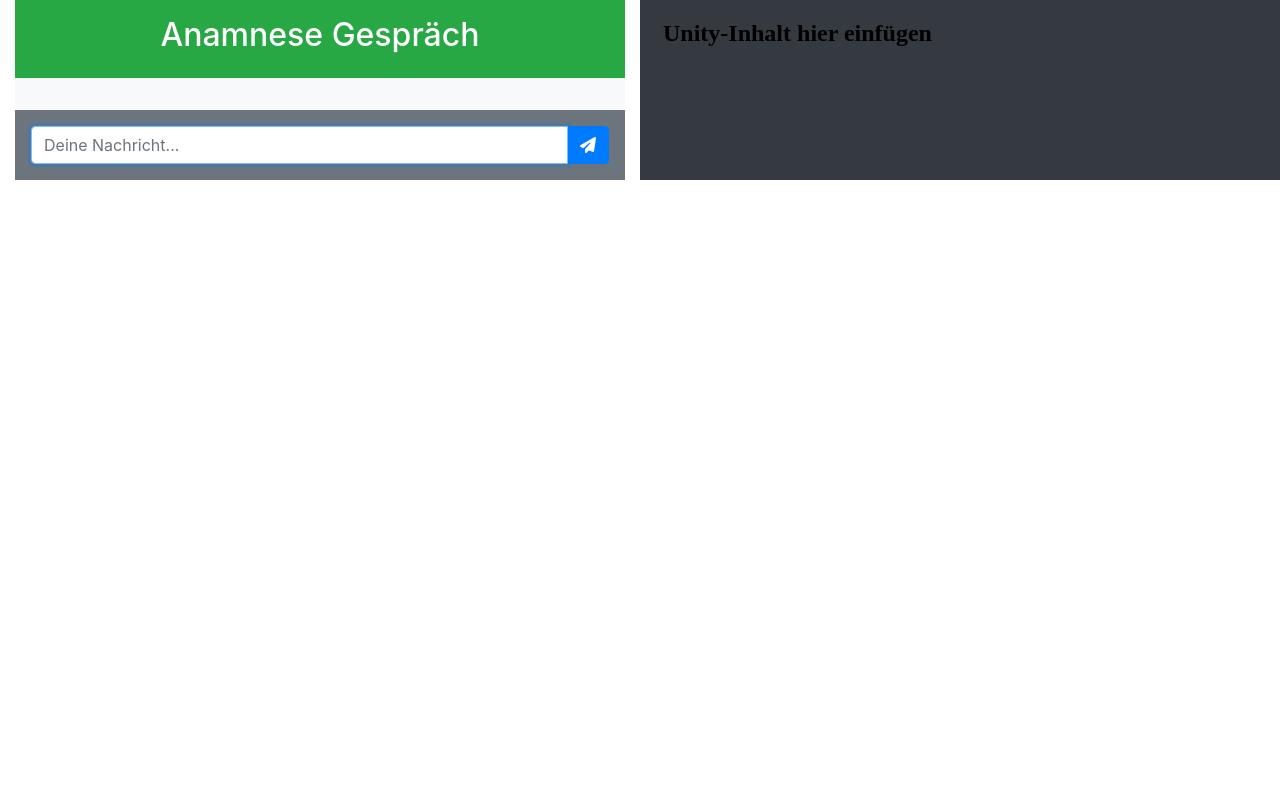
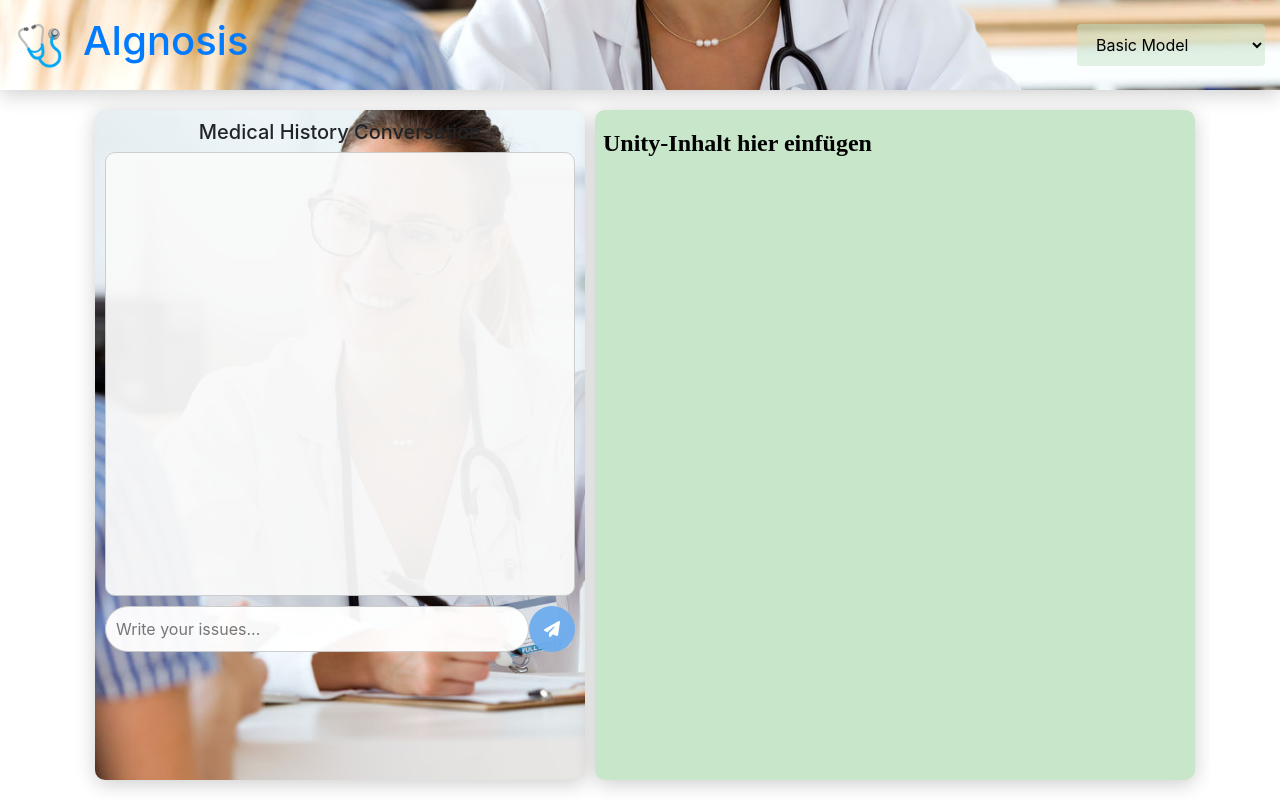
Before and after one commit to SISCHM/AIgnosis, a Flask app: page / in a window 1280 px wide. Run offline with Flask 3, Linux system fonts and the light colour scheme; some libraries are stand-ins or nearby versions.

Commit message:
frontend changes

```diff
--- a/DocAnamnesis/app.py
+++ b/DocAnamnesis/app.py
@@ -3,30 +3,33 @@ from src.utils.functions import process_user_input
 from src import Anamnesis
 app = Flask(__name__)
 
+
 @app.route('/')
 def index():
     return render_template('index.html')
 
-@app.route('/api/message', methods=['POST'])
-def message():
-    data = request.get_json()
-    user_message = data.get('message')
-    if user_message:
-        response = process_user_input(user_message)  # Bereits implementierte Funktion aufrufen
-        return jsonify({'response': response})
-    return jsonify({'response': 'Keine Nachricht erhalten.'}), 400
+# @app.route('/api/message', methods=['POST'])
+# def message():
+#     data = request.get_json()
+#     user_message = data.get('message')
+#     if user_message:
+#         response = process_user_input(user_message)  # Bereits implementierte Funktion aufrufen
+#         return jsonify({'response': response})
+#     return jsonify({'response': 'Keine Nachricht erhalten.'}), 400
 
 ########### Example implementation and how to call it: ####################
 anamnesis = Anamnesis.Anamnesis()
+last_question = ""
 @app.route('/chat', methods=['POST'])
 def chat():
-    data = request.json
-    last_question = data.get('last_question')
+    global last_question
+    data = request.get_json()
+    #last_question = data.get('last_question')
     answer = data.get('answer')
 
     # Process the customer's response and decide the next step
     result = anamnesis.process_response(last_question, answer)
-
+    last_question = result['content']
     # Format and return the response to the web app
     if result['type'] == 'diagnosis':
         return jsonify({
--- a/DocAnamnesis/src/Anamnesis.py
+++ b/DocAnamnesis/src/Anamnesis.py
@@ -1,4 +1,4 @@
-import LLM_init
+from . import LLM_init
 
 class Anamnesis:
     def __init__(self):
--- a/DocAnamnesis/static/css/style.css
+++ b/DocAnamnesis/static/css/style.css
@@ -1,103 +1,162 @@
-/* Allgemeine Stile */
 body {
+    margin: 0;
     font-family: 'Roboto', sans-serif;
-    background-color: #f9f9f9;
-    margin: 0;
-    padding: 0;
-    /* Neue Flexbox-Eigenschaften für Zentrierung */
     display: flex;
-    justify-content: center; /* Horizontale Zentrierung */
-    align-items: center;     /* Vertikale Zentrierung */
+    flex-direction: column;
     height: 100vh;
+    overflow-y: auto;
+}
+
+header {
+    background-color: #007BFF;
+    color: #007BFF;
+    padding: 15px;
+    display: flex;
+    align-items: center;
+
+    box-shadow: 0 4px 20px rgba(0, 0, 0, 0.2);
+
+    background-image: url('doc.jpg'); /* Percorso dell'immagine di sfondo */
+    background-size: cover; /* Adatta l'immagine per coprire l'intero sfondo */
+    background-position: center; /* Centra l'immagine */
+    background-repeat: no-repeat; /* Non ripetere l'immagine */
+}
+
+.logo {
+    margin-right: 10px; /* Spazio tra l'icona e il titolo */
+}
+
+.logo svg {
+    width: 40px; /* Larghezza dell'icona */
+    height: 40px; /* Altezza dell'icona */
+    fill: white; /* Colore dell'icona */
 }
 
 .container {
     display: flex;
-    height: 80vh; /* Feste Höhe von 80% der Ansichtshöhe */
-    width: 90%;    /* Optional: Breite auf 90% des Viewports setzen */
-    max-width: 1200px; /* Optional: Maximale Breite für größere Bildschirme */
-    background-color: #fff;
-    border-radius: 15px; /* Abgerundete Ecken */
-    box-shadow: 0 4px 8px rgba(0, 0, 0, 0.1); /* Optional: Schatten für Tiefeneffekt */
-    overflow: hidden; /* Damit die inneren Elemente nicht über die abgerundeten Ecken hinausragen */
+    flex: 1;
+    padding: 20px;
+    overflow: hidden; /* Aggiunto per evitare il trabocco */
+    overflow-y: auto;
 }
 
-/* Chat-Bereich */
-.chat-section {
+.column {
     flex: 1;
+    padding: 10px;
+    border: 1px solid #ccc;
+    margin: 0 10px;
+    box-shadow: 0 4px 20px rgba(0, 0, 0, 0.2);
+    display: flex;
+    flex-direction: column; /* Rendi la colonna verticale */
+    background-color: #f9f9f9;
+    border-radius: 10px;
+    border: none;
+
+    background-image: url('doc.jpg'); /* Percorso dell'immagine di sfondo */
+    background-size: cover; /* Adatta l'immagine per coprire l'intero sfondo */
+    background-position: center; /* Centra l'immagine */
+    background-repeat: no-repeat; /* Non ripetere l'immagine */
+}
+
+.chat-area {
     display: flex;
     flex-direction: column;
-    border-right: 1px solid #ddd;
-    background-color: #fff;
-    border-top-left-radius: 15px;    /* Obere linke Ecke abrunden */
-    border-bottom-left-radius: 15px; /* Untere linke Ecke abrunden */
-}
-
-.chat-header {
-    padding: 20px;
-    background-color: #4CAF50; /* Grüner Header */
-    color: white;
-    text-align: center;
-    border-top-left-radius: 15px;    /* Obere linke Ecke abrunden */
+    flex: 1; /* Occupa lo spazio disponibile */
+    margin-bottom: 10px; /* Spazio tra la chat e il footer */
+    height: 80%; /* Imposta l'altezza massima al 100% del div contenitore */
+    max-height: 500px;
+    opacity: 0.95;
 }
 
 .chat-window {
-    flex: 1;
-    padding: 20px;
-    overflow-y: auto;
-    background-color: #f1f1f1;
+    flex: 1; /* Occupa lo spazio disponibile */
+    max-height: 100%; /* Imposta l'altezza massima al 100% del div contenitore */
+    overflow-y: hidden; /* Nasconde la barra di scorrimento */
+    border: 1px solid #ccc;
+    padding: 10px;
+    background-color: #f9f9f9;
+    border-radius: 10px;
 }
 
-.chat-input {
-    display: flex;
-    padding: 10px 20px;
-    background-color: #eee;
-    border-top: 1px solid #ddd;
+/* Mostra la barra di scorrimento solo quando l'elemento è in stato hover */
+.chat-window:hover {
+    overflow-y: auto; /* Abilita la barra di scorrimento al passaggio del mouse */
 }
 
-.chat-input input {
+/* Nasconde le barre di scorrimento per i browser webkit (Chrome, Safari) */
+.chat-window::-webkit-scrollbar {
+    display: none; /* Nasconde la barra di scorrimento */
+}
+
+/* Nasconde le barre di scorrimento per Firefox */
+.chat-window {
+    scrollbar-width: none; /* Nasconde la barra di scorrimento per Firefox */
+}
+
+
+.input-area {
+    display: flex;
+    margin-top: 10px;
+    outline: none;
+    justify-content: flex-end; /* Posiziona il contenuto in fondo al contenitore */
+}
+
+input[type="text"] {
     flex: 1;
     padding: 10px;
     border: 1px solid #ccc;
-    border-radius: 25px;
+    border-radius: 50px;
     outline: none;
-    font-size: 16px;
+
 }
 
-.chat-input button {
+button {
+    padding: 10px 15px; /* Padding interno */
     margin-left: 10px;
-    padding: 10px 20px;
-    background-color: #4CAF50; /* Grüner Button */
-    color: white;
-    border: none;
-    border-radius: 25px;
-    cursor: pointer;
-    font-size: 16px;
-    transition: background-color 0.3s;
+    background-color: #6eacee; /* Colore di sfondo */
+    color: white; /* Colore del testo */
+    border: none; /* Nessun bordo */
+    border-radius: 4px; /* Bordi arrotondati */
+    cursor: pointer; /* Cambia il cursore a mano */
+    outline: none; /* Rimuove il contorno di default */
+    transition: background-color 0.3s ease; /* Transizione del colore di sfondo */
 }
 
-.chat-input button:hover {
-    background-color: #45a049;
+button:focus {
+    outline: none; /* Rimuove il contorno quando il pulsante è selezionato */
+    border-radius: 4px; /* Bordi arrotondati */
+
 }
 
-/* Unity-Einbindung */
-.unity-section {
-    width: 600px; /* Beibehalten oder nach Bedarf anpassen */
-    background-color: #000;
-    border-top-right-radius: 15px;    /* Obere rechte Ecke abrunden */
-    border-bottom-right-radius: 15px; /* Untere rechte Ecke abrunden */
-
-    /* Hinzugefügte Eigenschaften für den rechten Abstand */
-    padding-right: 20px;               /* Rechter Abstand */
-    box-sizing: border-box;            /* Padding innerhalb der Breite */
+button:hover {
+    background-color: #007BFF; /* Colore di sfondo al passaggio del mouse */
+    border-radius: 4px; /* Mantieni i bordi arrotondati */
 }
 
-.unity-section iframe {
-    border-radius: 15px;
-    overflow: hidden;
+#modelSelect {
+    padding: 10px 15px; /* Padding interno */
+    margin-left: 10px;
+    background-color: rgba(200, 230, 201, 0.5); /* Colore di sfondo */
+    color: black; /* Colore del testo */
+    border: none; /* Nessun bordo */
+    border-radius: 4px; /* Bordi arrotondati */
+    cursor: pointer; /* Cambia il cursore a mano */
+    outline: none; /* Rimuove il contorno di default */
+    transition: background-color 0.3s; /* Transizione del colore di sfondo */
 }
 
-/* Chat-Nachrichten */
+#modelSelect option {
+    background-color: rgba(200, 230, 201, 0.5); /* Colore di sfondo delle opzioni */
+    color: black; /* Colore del testo delle opzioni */
+}
+
+
+footer {
+    text-align: center;
+    background-color: #f1f1f1;
+
+}
+
 .message {
     display: flex;
     margin-bottom: 15px;
@@ -133,23 +192,24 @@ body {
     border-top-right-radius: 0;
 }
 
-/* Scrollbar-Stile (optional, für Webkit) */
-.chat-window::-webkit-scrollbar {
-    width: 8px;
+
+/* Unity-Einbindung */
+.unity-section {
+    width: 600px; /* Beibehalten oder nach Bedarf anpassen */
+    background-color: #c8e6c9;
+    border-radius: 10px;
+    box-shadow: 0 4px 20px rgba(0, 0, 0, 0.2);
+
+    /* Hinzugefügte Eigenschaften für den rechten Abstand */
+    padding-right: 20px;               /* Rechter Abstand */
+    box-sizing: border-box;            /* Padding innerhalb der Breite */
 }
 
-.chat-window::-webkit-scrollbar-track {
-    background: #f1f1f1;
+.unity-section iframe {
+    border-radius: 15px;
+    overflow: hidden;
 }
 
-.chat-window::-webkit-scrollbar-thumb {
-    background: #ccc;
-    border-radius: 4px;
-}
-
-.chat-window::-webkit-scrollbar-thumb:hover {
-    background: #aaa;
-}
 
 /* Responsive Design */
 @media (max-width: 1200px) {
--- a/DocAnamnesis/static/js/main.js
+++ b/DocAnamnesis/static/js/main.js
@@ -8,55 +8,60 @@ document.getElementById('user-input').addEventListener('keypress', function(e) {
 function sendMessage() {
     const input = document.getElementById('user-input');
     const message = input.value.trim();
+
+    console.log('User input:', message);
+
     if (message === "") return;
 
     appendMessage('user', message);
     input.value = '';
 
-    fetch('/api/message', {
+
+    fetch('/chat', {
         method: 'POST',
         headers: { 'Content-Type': 'application/json' },
-        body: JSON.stringify({ message: message })
+        body: JSON.stringify({answer: message})
     })
     .then(response => {
         if (!response.ok) {
-            throw new Error('Netzwerkantwort war nicht ok');
+            throw new Error('Network response was not ok');
         }
         return response.json();
     })
     .then(data => {
         appendMessage('doctor', data.response);
-        // Optional: Trigger Unity-Arzt-Aktionen hier
+        // Optional: Trigger Unity doctor actions here
     })
     .catch(error => {
-        appendMessage('system', 'Es gab ein Problem mit deiner Anfrage.');
-        console.error('Fehler:', error);
+        appendMessage('system', 'There was a problem with your request.');
+        console.error('Error:', error);
     });
+
 }
 
 function appendMessage(sender, message) {
     const chatLog = document.getElementById('chat-log');
 
-    // Erstelle das Nachrichten-Container-Element
+    // Create the message container element
     const messageElement = document.createElement('div');
     messageElement.classList.add('message', sender);
 
-    // Erstelle die Sprechblase
+    // Create the speech bubble
     const bubble = document.createElement('div');
     bubble.classList.add('bubble');
     bubble.textContent = message;
 
-    // Füge die Sprechblase dem Nachrichten-Container hinzu
+    // Add the speech bubble to the message container
     messageElement.appendChild(bubble);
 
-    // Füge die Nachricht dem Chat-Log hinzu
+    // Add the message to the chat log
     chatLog.appendChild(messageElement);
 
-    // Scrollt automatisch nach unten
+    // Automatically scroll to the bottom
     chatLog.scrollTop = chatLog.scrollHeight;
 }
 
-// main.js (Am Ende des Dokuments hinzufügen)
+// main.js (Add at the end of the document)
 window.onload = function() {
     document.getElementById('user-input').focus();
 };
--- a/DocAnamnesis/static/unity/index.html
+++ b/DocAnamnesis/static/unity/index.html
@@ -6,5 +6,7 @@
 </head>
 <body>
     <h2>Unity-Inhalt hier einfügen</h2>
+    <div id="chat-log"></div>
+
 </body>
 </html>
--- a/DocAnamnesis/templates/index.html
+++ b/DocAnamnesis/templates/index.html
@@ -3,39 +3,51 @@
 <head>
     <meta charset="UTF-8">
     <title>Anamnese Chat</title>
-    <link rel="stylesheet" href="{{ url_for('static', filename='css/styles.css') }}">
+    <link rel="stylesheet" href="{{ url_for('static', filename='css/style.css') }}">
     <!-- Optional: Google Fonts für ein modernes Schriftbild -->
     <link href="https://fonts.googleapis.com/css2?family=Roboto:wght@400;500;700&display=swap" rel="stylesheet">
     <link rel="stylesheet" href="https://cdnjs.cloudflare.com/ajax/libs/font-awesome/6.4.0/css/all.min.css">
     <link href="https://maxcdn.bootstrapcdn.com/bootstrap/4.5.2/css/bootstrap.min.css" rel="stylesheet">
 </head>
-<body>
-    <div class="container-fluid h-100">
-        <div class="row h-100">
-            <!-- Chat-Bereich -->
-            <div class="col-md-6 d-flex flex-column">
-                <div class="chat-header bg-success text-white text-center py-3">
-                    <h2>Anamnese Gespräch</h2>
-                </div>
-                <div class="chat-window flex-grow-1 p-3 overflow-auto bg-light">
-                    <!-- Chat-Nachrichten -->
-                </div>
-                <div class="chat-input p-3 bg-secondary">
-                    <div class="input-group">
-                        <input type="text" id="user-input" class="form-control" placeholder="Deine Nachricht..." aria-label="Nachricht eingeben">
-                        <div class="input-group-append">
-                            <button class="btn btn-primary" id="send-button" type="button"><i class="fas fa-paper-plane"></i></button>
-                        </div>
-                    </div>
+<body style="background-color: white">
+
+    <header>
+        <div class="row align-items-center">
+            <div class="col-md-6 d-flex align-items-center"> <!-- Aggiungi d-flex e align-items-center -->
+                <div class="logo" style='font-size:40px;'>🩺</div> <!-- &#x1F5EB; -->
+                <h1 class="ml-2">AIgnosis</h1> <!-- Aggiungi margine a sinistra -->
+            </div>
+            <div class="col-md-6 text-right">
+                <div class="dropdown">
+                    <!--label for="modelSelect">Select model:</label-->
+                    <select id="modelSelect">
+                        <option value="base">Basic Model</option>
+                        <option value="fine-tuned">Fine-Tuned Model</option>
+                    </select>
                 </div>
             </div>
-
-            <!-- Unity-Einbindung -->
-            <div class="col-md-6 bg-dark">
-                <iframe src="{{ url_for('static', filename='unity/index.html') }}" class="w-100 h-100" frameborder="0"></iframe>
+        </div>
+    </header>
+    <div class="container">
+        <div class="column">
+            <h5 style="text-align: center;">Medical History Conversation</h5>
+            <div class="chat-area">
+                <div class="chat-window" id="chat-log"></div>
+                <div class="input-area">
+                    <input type="text" id="user-input" placeholder="Write your issues..." />
+                    <button id="send-button" style="border-radius: 80px;"><i class="fas fa-paper-plane"></i></button>
+                </div>
             </div>
         </div>
+        <div class="unity-section">
+            <iframe src="{{ url_for('static', filename='unity/index.html') }}" class="w-100 h-100" frameborder="0"></iframe>
+        </div>
     </div>
+    <!--footer>
+        <div class="footer">
+            <p>AIgnosis 2024, Irene Burri & Simon Scherello, Natural Language Processing, RU</p>
+        </div>
+    </footer-->
 
     <script src="{{ url_for('static', filename='js/main.js') }}"></script>
 </body>
```
Also changed, not shown: DocAnamnesis/src/LLM_init.py (+4 -4 lines), DocAnamnesis/static/css/doc.jpg (added), DocAnamnesis/static/css/sfondo.jpg (added).
